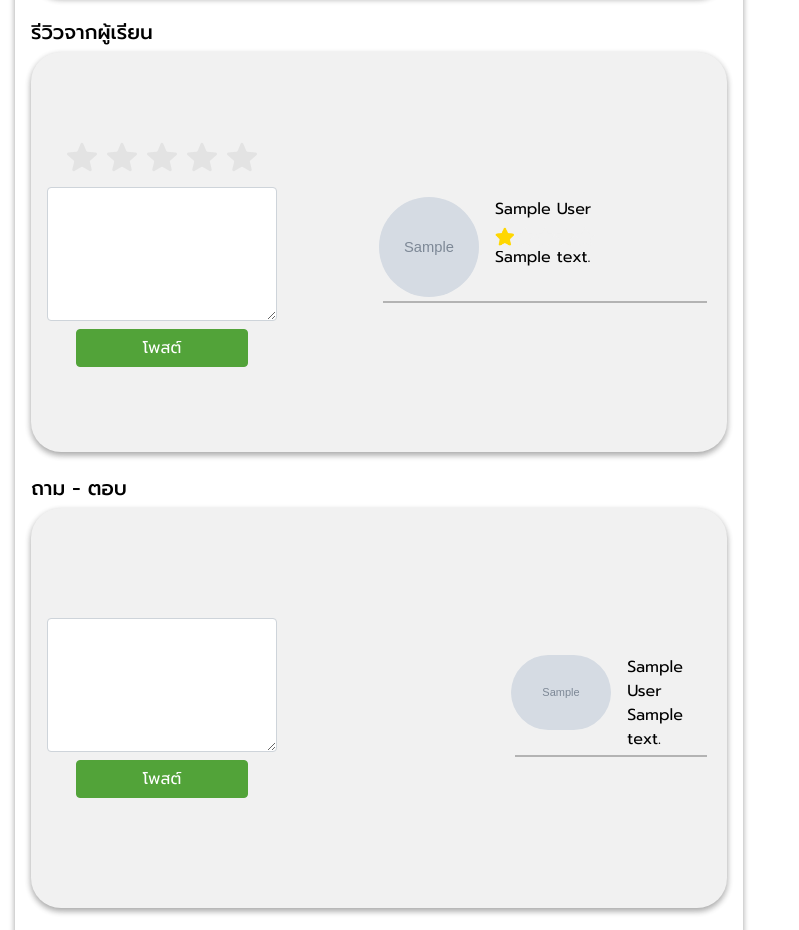
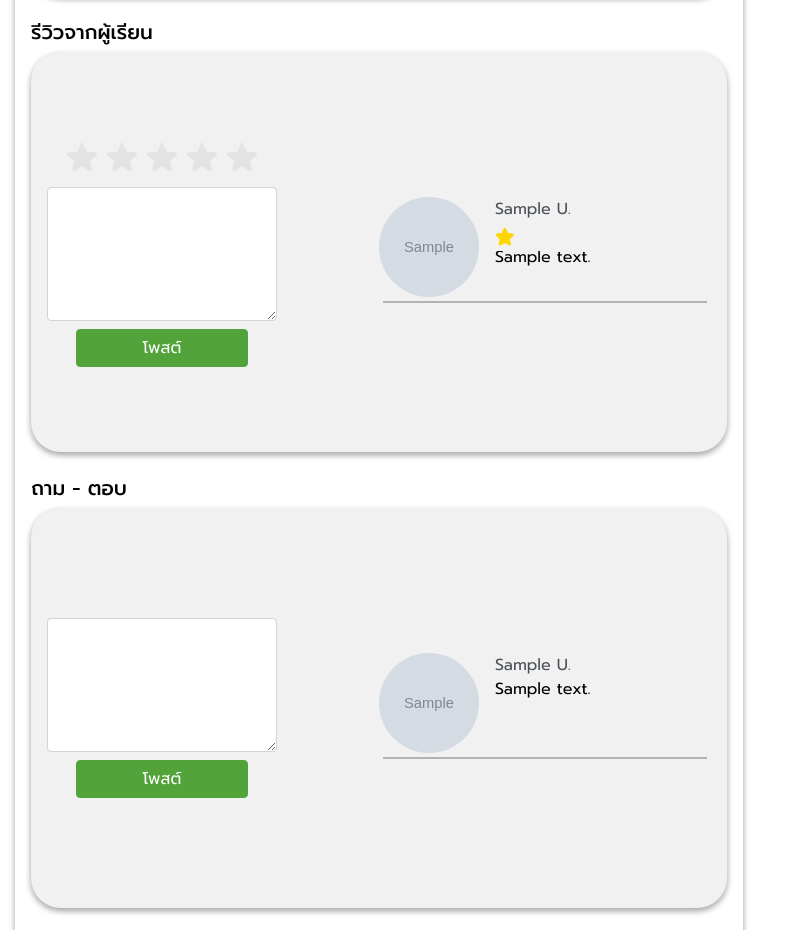
Before and after one commit to plewwoo/Final-Project, a Django app: page /course/1 in a window 1280 px wide. Shown: the part 967-1897 px from the top of the page, without its empty margins (0-799 px from the left). Run offline with Django 3.2, Linux system fonts and the light colour scheme; tables that the repository leaves empty hold one stand-in row (values such as "Sample post"); grey boxes marked "Sample" are stand-in pictures; some libraries are stand-ins or nearby versions.

Commit message:
fixed bugs

```diff
--- a/app/static/css/index.css
+++ b/app/static/css/index.css
@@ -769,8 +769,13 @@
 }
 
 .comment {
+	width: 50%;
 	max-height: 360px;
 	overflow: auto;
+}
+
+.user-comment{
+	color: #495057;
 }
 
 .qa p,
--- a/app/templates/app/course.html
+++ b/app/templates/app/course.html
@@ -123,7 +123,7 @@
 							</div>
 							{% endif %}
 							<div class="pl-3">
-								<p>{{ r.user }}</p>
+								<p class="user-comment">{{ r.user.user.first_name }} {{ r.user.user.last_name.0 }}.</p>
 								<div class="star-outer">
 									<div class="star-inner">
 										<div style="width: calc(20% * {{ r.rating }})"></div>
@@ -155,14 +155,14 @@
 						{% for c in comment %}
 						<div class="qa d-flex justify-content-start">
 							{% if c.user.photo %}
-							<div><img src="{{ c.user.photo.url }}" width="100px" style="border-radius: 50px"> </div>
+							<div><img src="{{ c.user.photo.url }}" width="100px" height="100px" style="border-radius: 50px; object-fit: cover;"> </div>
 							{% else %}
 							<div class="profile-logo-course">
 								<p>{{ c.user.user.first_name.0 | capfirst }}</p>
 							</div>
 							{% endif %}
-							<div class="pl-3" style="max-width: 100px;">
-								{{ c.user }}
+							<div class="pl-3">
+								<p class="user-comment">{{ c.user.user.first_name }} {{ c.user.user.last_name.0 }}.</p>
 								<p>{{ c.comment }}</p>
 							</div>
 						</div>
```
